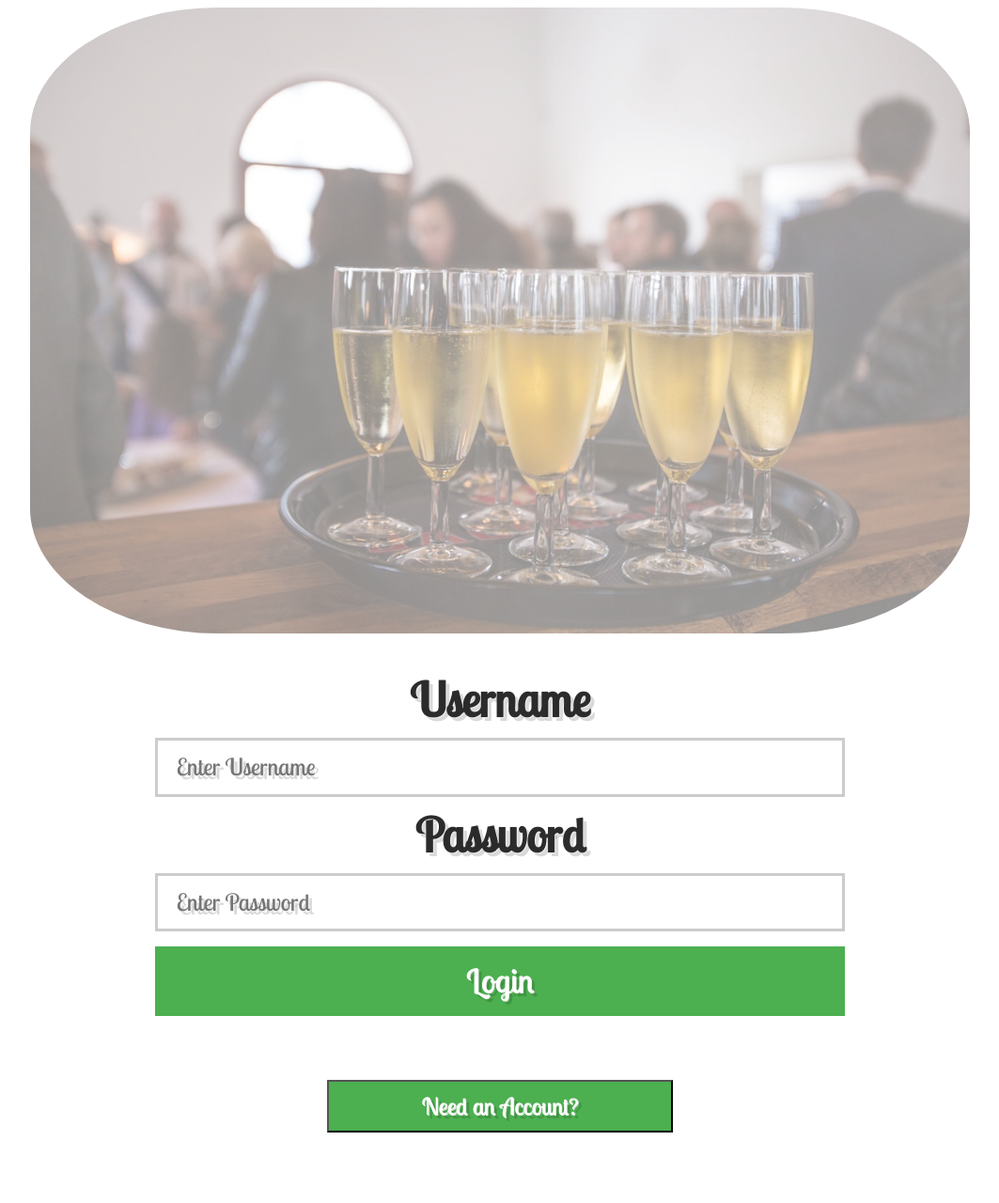
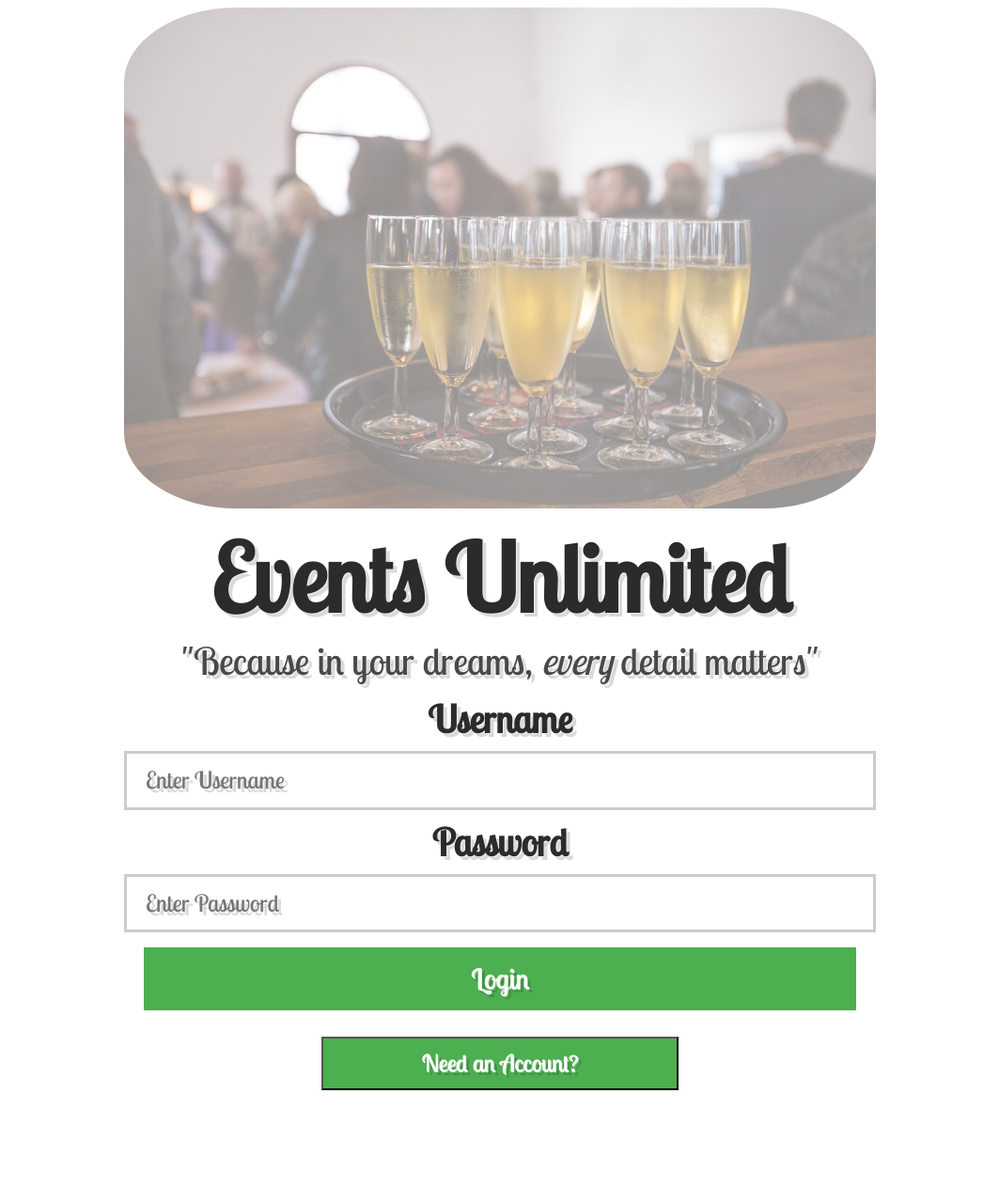
Before and after one commit to 9yun/eventSystem, a Django app: template eventSystem/templates/eventSystem/login.html in a window 1280 px wide. Shown: the whole page at 94% size, without its empty margins (108-1171 px from the left). Before the commit the page ends 1205 px from the top, so only its background shows below. Run offline with Django 3.2, Linux system fonts and the light colour scheme; the template is opened without the code that fills it, so the values that code supplies are empty.

Commit message:
Adding website title, slogan, and alignment

```diff
--- a/eventSystem/static/login/css/login.css
+++ b/eventSystem/static/login/css/login.css
@@ -3,7 +3,8 @@
 
 /* Slideshow container */
 .slideshow_container {
-  max-width: 1000px;
+  max-width: 800px;
+  max-height: 475px;
   position: relative;
   margin: auto;
 }
@@ -34,7 +35,8 @@
 
 /* Full-width inputs */
 input[type=text], input[type=password] {
-    width: 60%;
+    width: 100%;
+    max-width: 800px;
     padding: 12px 20px;
     margin: 8px 0;
     display: block;
@@ -62,22 +64,46 @@ button {
 
 img.wallpaper {
     width: 100%;
-    border-radius: 20%;
+    border-radius: 15%;
 }
 
 .input_container {
-    padding: 20px;
     text-align: center;
 }
 
+.title {
+  font: 200 50px/1.3 'Lobster Two', Helvetica, sans-serif;
+  color: #2b2b2b;
+  text-shadow: 1px 1px 0px #ededed, 4px 4px 0px rgba(0,0,0,0.15);
+  text-align: center;
+}
+
+.slogan {
+  font: 100 40px/1.3 'Lobster Two', Helvetica, sans-serif;
+  color: #494949;
+  text-shadow: 1px 1px 0px #ededed, 4px 4px 0px rgba(0,0,0,0.15);
+  text-align: center;
+  position: relative;
+  top: -70px;
+}
+
+.forms {
+  position: relative;
+  top: -100px;
+}
+
+button {
+    max-width: 800px;
+}
+
 .fancy_text {
-  font: 300 50px/1.3 'Lobster Two', Helvetica, sans-serif;
+  font: 300 40px/1.3 'Lobster Two', Helvetica, sans-serif;
   color: #2b2b2b;
   text-shadow: 1px 1px 0px #ededed, 4px 4px 0px rgba(0,0,0,0.15);
 }
 
 .fancy_text_small {
-  font: 300 35px/1.3 'Lobster Two', Helvetica, sans-serif;
+  font: 300 30px/1.3 'Lobster Two', Helvetica, sans-serif;
   color: white;
   text-shadow: 1px 1px 0px #ededed, 4px 4px 0px rgba(0,0,0,0.15);
 }
--- a/eventSystem/templates/eventSystem/login.html
+++ b/eventSystem/templates/eventSystem/login.html
@@ -29,8 +29,16 @@
       <img src="{% static "login/slideshow/login_wallpaper_4.jpeg" %}" alt="Wedding Event" class="wallpaper">
     </div>
   </div>
-  <br>
 
+  <!-- Title -->
+  <div class="title">
+    <h1>Events Unlimited</h1>
+  </div>
+  <div class="slogan">
+      <p>"Because in your dreams, <i>every</i> detail matters"</p>
+  </div>
+
+  <div class="forms">
   <form method="post">
     {% csrf_token %}
     <!-- Login forms -->
@@ -47,11 +55,12 @@
       <button type="Submit" class="fancy_text_small">Login</button>
     </div>
   </form>
-    <div class="input_container">
-      <form action="/eventSystem/register">
-        <input type="submit" value="Need an Account?" class="fancy create_account" />
-      </form>
-    </div>
+  <div class="input_container">
+    <form action="/eventSystem/register">
+      <input type="submit" value="Need an Account?" class="fancy create_account" />
+    </form>
+  </div>
+  </div>
 
 </body>
 
```
